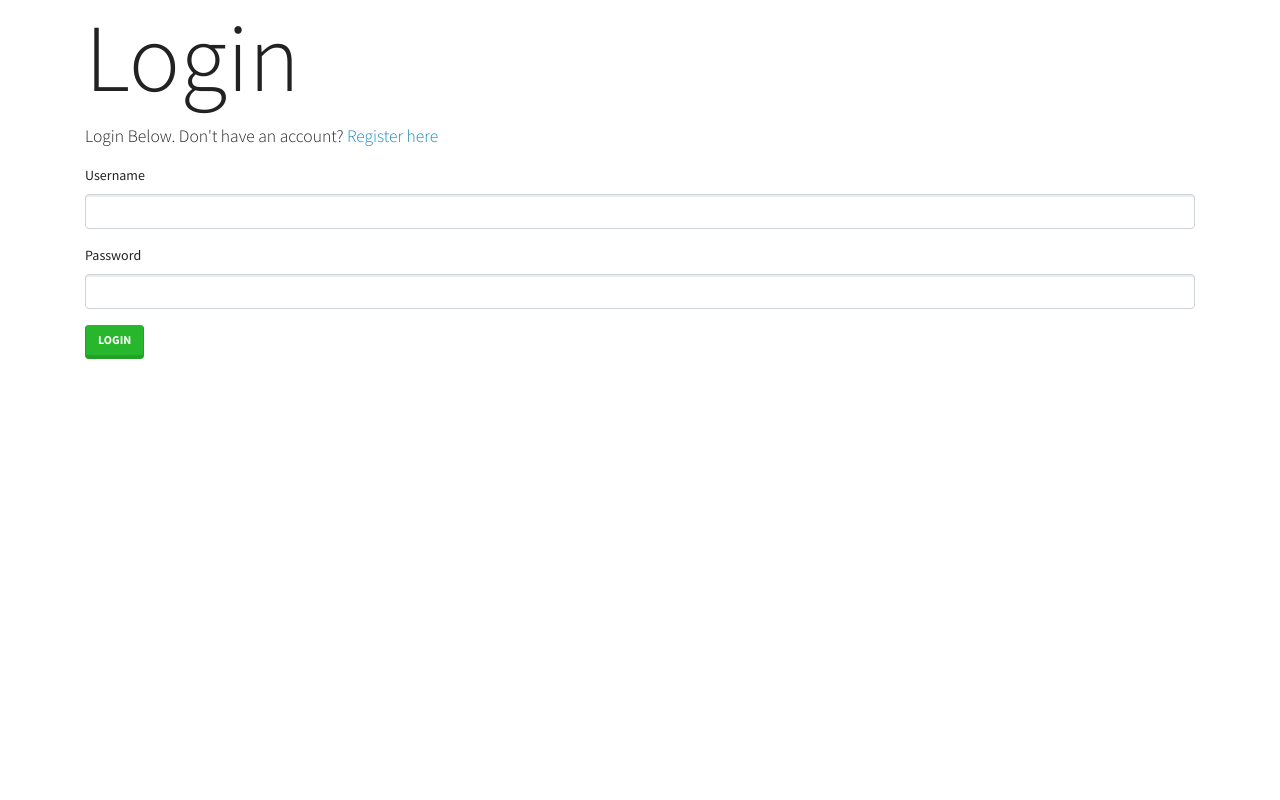
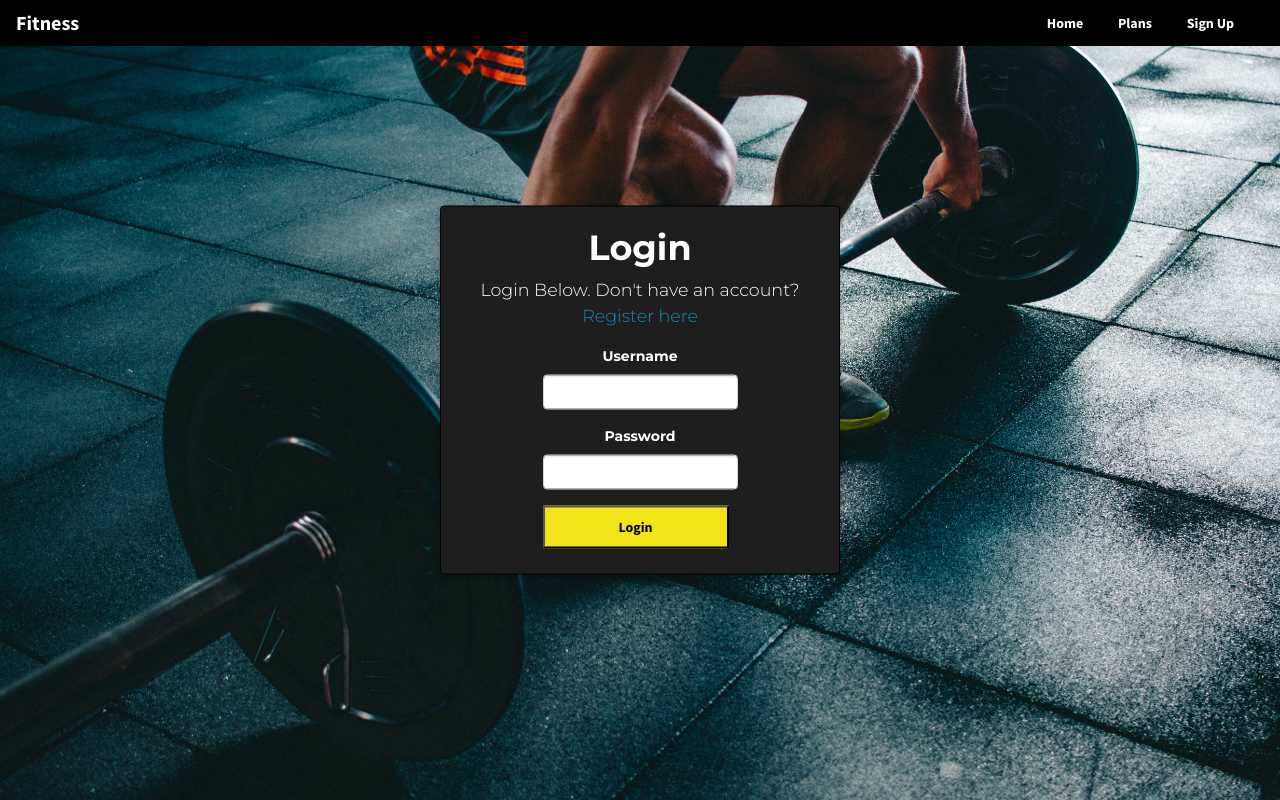
Before and after one commit to AndrewSushi/WorkoutRoutine, a Flask app: page /login in a window 1280 px wide. Run offline with Flask 3, Linux system fonts and the light colour scheme; some libraries are stand-ins or nearby versions.

Commit message:
Added a bunch of styles and also finished the api calls

```diff
--- a/app.py
+++ b/app.py
@@ -1,6 +1,7 @@
-from flask import Flask, render_template, redirect, session, flash
+from flask import Flask, render_template, redirect, session, flash, jsonify
 from flask_debugtoolbar import DebugToolbarExtension
 from sushiKey import API_SECRET_KEY
+from workout_regex import extract_json_object
 
 from models import db, connect_db, User, Routine
 from forms import UserForm, WorkoutForm
@@ -21,7 +22,10 @@ db.create_all()
 app.config['SECRET_KEY'] = "WorkSushiOutRoutine"
 
 def return_question(goal, days, time, equipment):
-    return f"Give me a workout plan that will make me {goal}. I can work out {days} days a week and {time} minutes each workout. I have {equipment}. Thank you."
+    return f"Give me a workout plan in the form of a json object that will make me {goal}. I can work out {days} days a week and {time} minutes each workout. I have {equipment}. The format of the json object is days, exercises, sets, and reps. Days will be an arrays of days that will be working out. Exercises will be an array of arrays that is the same length at the days and represent the exercises done each day. Sets and reps correlate to each of the exercises and should be formatted the same way as the exercises. Days, exercises, sets and reps should all be their own key and should be the same size as the exercises key. Thank you."
+
+def parse_response(text):
+    pass
 
 @app.route('/')
 def home():
@@ -73,5 +77,6 @@ def survey():
         time_avaliable = form.time_avaliable.data
         equipment = form.equipment.data
         answer = bard.get_answer(return_question(goal, days_per_week, time_avaliable, equipment))["content"]
-        return render_template('results.html', answer=answer)
+        workout = extract_json_object(answer)
+        return render_template('results.html', days=workout["days"], exercises=workout["exercises"], sets=workout["sets"], reps=workout["reps"])
     return render_template("survey.html", form=form)
--- a/bard.py
+++ /dev/null
@@ -1,5 +0,0 @@
-from bardapi import Bard
-
-token = 'Ywh86LjgaRZp2GIRlNofoGjHKkW8yUzp4iYXXlZGnziQHZ4R6hASf5s4mpuIo4SGi8B3Qg.'
-bard = Bard(token=token)
-answer = bard.get_answer("How do you make spaghetti")
--- a/models.py
+++ b/models.py
@@ -9,9 +9,7 @@ class User(db.Model):
     __tablename__ = 'users'
 
     id = db.Column(db.Integer, primary_key=True, autoincrement=True)
-
     username = db.Column(db.Text, nullable=False,  unique=True)
-
     password = db.Column(db.Text, nullable=False)
 
     @classmethod
--- /dev/null
+++ b/static/css/body.css
@@ -0,0 +1,48 @@
+*{
+    box-sizing: border-box;
+}
+body{
+    font-family: 'Montserrat', sans-serif;
+    margin: 0;
+}
+#main-img{
+    color: white;
+    background: url("../img/land-img.jpg");
+    background-size: cover;
+    width: 100%;
+    height: 528px;
+    padding: 10px;
+    font-family: 'Nunito Sans', sans-serif;
+}
+#slogan{
+    color: white;
+    margin: 150px;
+    text-align: center;
+    transition: font-size 0.3s ease-in-out;
+    font-size: 25px;
+}
+
+#slogan:hover{
+    font-size: 28px;
+    border-bottom: 3px solid #E53020;
+}
+
+#start-button {
+    font-family: 'Montserrat', sans-serif;
+    font-weight: bold;
+    text-align: center;
+    font-size:25px;
+    background: #F2E416;
+    padding: 9px 10px;
+    display: block;
+    width: 170px;
+    margin: 0 auto;
+    color: black;
+    transition: font-size 0.3s ease-in-out;
+    text-decoration: none;
+}
+
+#start-button:hover {
+    background: #e0d313;
+    font-size: 26px;
+}
--- /dev/null
+++ b/static/css/login.css
@@ -0,0 +1,70 @@
+.main-login_box{
+    text-align: center;
+    position: absolute;
+    top: 50%;
+    left: 50%;
+    transform: translate(-50%, -50%);
+    padding: 10px;
+}
+
+.login-form_box{
+    padding-top: 50%;
+    background:     #1e1e1e;
+    display: inline-block;
+    width: 400px;
+    height: 600px;
+    margin-top: 0px;
+    border: 2px solid grey;
+    text-align: center;
+    display: flex;
+    flex-direction: column;
+    align-items: center;
+    margin: 0 auto;
+    padding: 20px;
+    border-radius: 4px;
+    border: 1px solid #000000;
+    margin-bottom: 20px;
+
+    box-shadow: 0 2px 4px rgba(0, 0, 0, 0.3);
+    height: 369px;
+}
+
+#login-img{
+    display: inline-block;
+    height: 600px;
+    width: 400px;
+}
+
+.background-img_login{
+    background: url("../img/background.jpg");
+    position: fixed;
+    width: 100%;
+    height: 100%;
+    background-size: cover;
+    z-index: -1;
+}
+
+#heading, p{
+    color: white;
+    font-family: 'Montserrat', sans-serif;
+    font-weight: bold;
+}
+
+button{
+    font-family: 'Montserrat', sans-serif;
+    font-weight: bold;
+    text-align: center;
+    background: #F2E416;
+    padding: 9px 10px;
+    display: block;
+    width: 186px;
+    color: black;
+    transition: font-size 0.3s ease-in-out;
+    text-decoration: none;
+}
+
+
+button:hover {
+    background: #e0d313;
+    font-size: 15px;
+}
--- /dev/null
+++ b/static/css/navbar.css
@@ -0,0 +1,60 @@
+/* html{
+    height: 2000px;
+} */
+.main-header{
+    width: 100%;
+    background: black;
+    padding: 8px 16px;
+    display: inline-block;
+    position: fixed;
+    top: 0;
+    left: 0;
+}
+
+.main-header > div{
+    display: inline-block;
+    vertical-align: middle;
+}
+.main-brand_name {
+    color: white;
+    text-decoration: none;
+    font-weight: bold;
+    font-size: 20px;
+}
+
+.main-brand_name:hover{
+    text-decoration: none;
+    color: white;
+}
+
+.main-nav{
+    width: calc(100% - 80px);
+    display: inline-block;
+    text-align: right;
+    vertical-align: middle;
+}
+
+.main-nav_items{
+    margin: 0;
+    padding: 0;
+}
+
+.main-nav_item{
+    display: inline-block;
+    margin: 0 16px;
+}
+
+.main-nav_item a{
+    color: white;
+    text-decoration: none;
+    font-weight: bold;
+    padding: 3px 0;
+}
+
+
+.main-nav_item a:hover,
+.main-nav_item a:active{
+    text-decoration: none;
+    color:white;
+    border-bottom: 2px solid #E53020;
+}
--- a/templates/base.html
+++ b/templates/base.html
@@ -4,15 +4,41 @@
   <meta charset="UTF-8">
   <meta name="viewport" content="width=device-width, initial-scale=1.0">
   <meta http-equiv="X-UA-Compatible" content="ie=edge">
-  <title>Routine</title>
+  <title>Fitness</title>
+  <link rel="stylesheet" href="../static/css/navbar.css">
+  <link rel="stylesheet" href="../static/css/body.css">
+  <link rel="stylesheet" href="../static/css/login.css">
+  <link rel="stylesheet" href="../static/css/forms.css">
   <link rel="stylesheet" href="https://stackpath.bootstrapcdn.com/bootswatch/4.1.3/lumen/bootstrap.css">
+  <link rel="preconnect" href="https://fonts.googleapis.com">
+  <link rel="preconnect" href="https://fonts.gstatic.com" crossorigin>
+  <link href="https://fonts.googleapis.com/css2?family=Montserrat:wght@300;700&family=Nunito+Sans:ital@1&display=swap" rel="stylesheet">
+
 </head>
 <body>
+  <header class="main-header">
+    <div>
+        <a class="main-brand_name" href="/">
+            Fitness
+        </a>
+    </div>
+    <nav class="main-nav">
+        <ul class="main-nav_items">
+            <li class="main-nav_item">
+                <a href="/">Home</a>
+            </li>
+            <li class="main-nav_item">
+                <a href="404.html">Plans</a>
+            </li>
+            <li class="main-nav_item">
+                <a href="/login">Sign Up</a>
+            </li>
+        </ul>
+    </nav>
+  </header>
 
-<div class="container">
 {% block content %}
 {% endblock %}
-</div>
 
 </body>
 </html>
--- a/templates/login.html
+++ b/templates/login.html
@@ -2,7 +2,11 @@
 
 {% block content %}
 
-<h1 class="display-1">Login</h1>
+<div class="background-img_login"></div>
+
+<div class="main-login_box">
+  <div class="login-form_box">
+    <h1 id="heading">Login</h1>
     <p class="lead">Login Below. Don't have an account? <a href="/register">Register here</a></p>
 
     <form method="POST">
@@ -21,7 +25,14 @@
       </p>
       {% endfor %}
 
-  <button class="btn btn-success" type="submit">Login</button>
+      <button class="button-submit" type="submit" href="/form">Login</button>
+    </form>
+  </div>
+</div>
 
-</form>
+
+</div>
+
+
+
 {% endblock %}
--- a/templates/survey.html
+++ b/templates/survey.html
@@ -8,7 +8,7 @@
   {% for field in form
     if field.widget.input_type != 'hidden' %}
   <p>
-    {{ field.label }}
+    {{ field.label (class_="form-text text-danger")}}
     {{ field(class_="form-control") }}
 
     {% for error in field.errors %}
```
Also changed, not shown: templates/home.html (+7 -1 lines), templates/register.html (+10 -3 lines), templates/results.html (+8 -1 lines), workout_regex.py (added, +17 -0 lines), static/img/background.jpg (added), static/img/land-img.jpg (added), static/script.js (added). Lines whose indentation alone changed are shown as unchanged.
